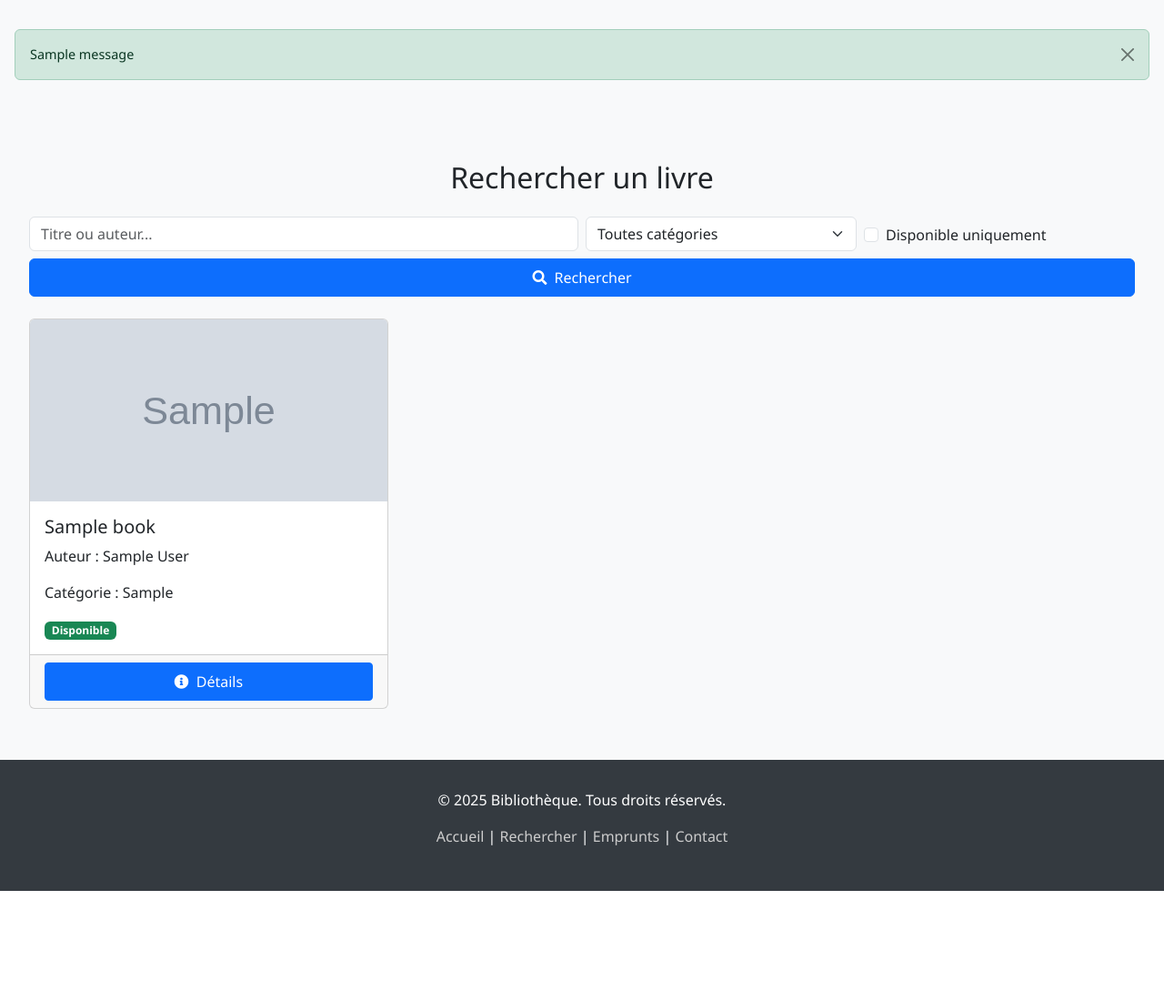
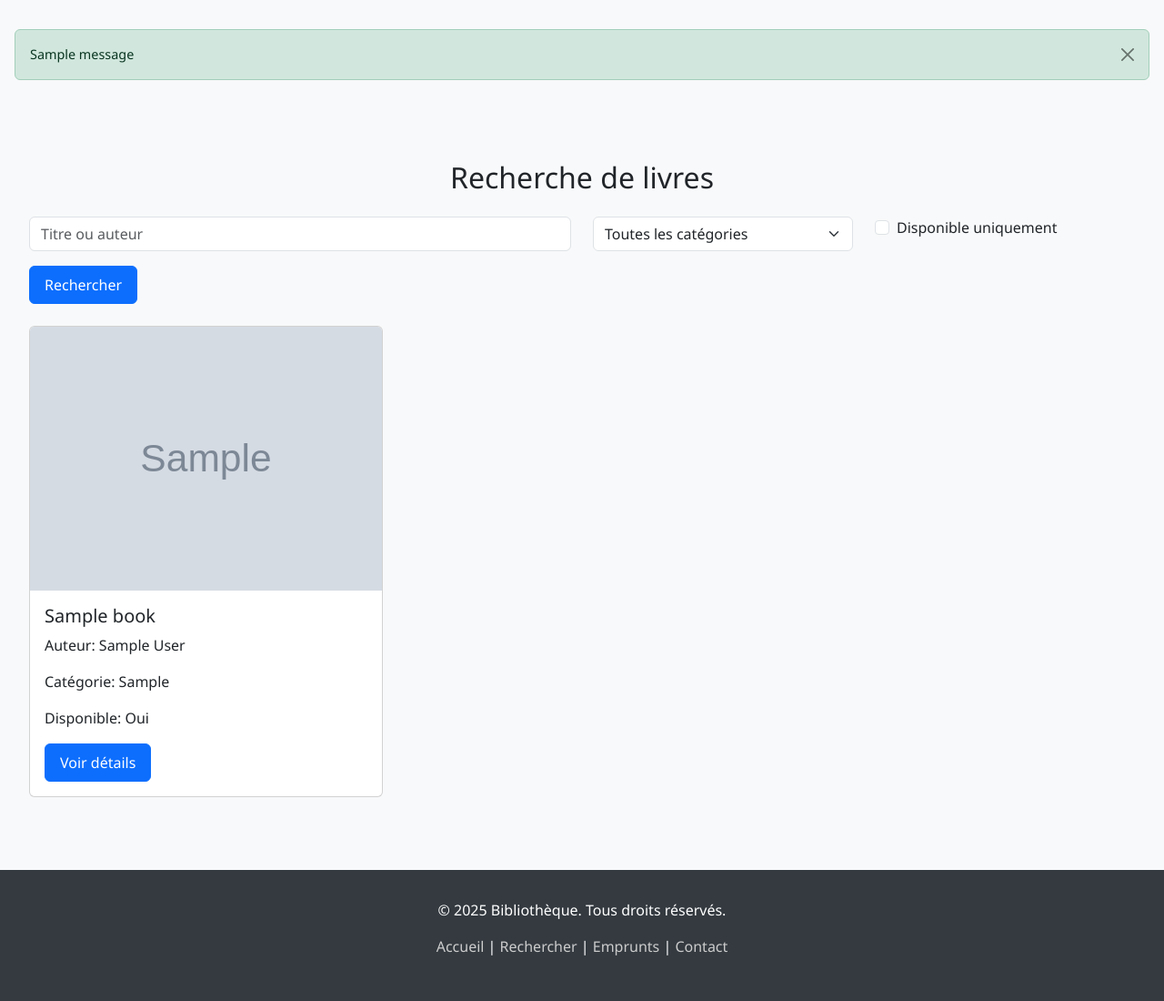
Before and after one commit to DanielEsso237/Projet-Bibliotheque, a Django app: page /books/search/ in a window 1280 px wide. Shown: the part 56-1156 px from the top of the page at 91% size. Before the commit the page ends 1035 px from the top, so only its background shows below. Run offline with Django 5.2, Linux system fonts and the light colour scheme; tables that the repository leaves empty hold one stand-in row (values such as "Sample post"); grey boxes marked "Sample" are stand-in pictures; one stand-in notice (Sample message) is shown; some libraries are stand-ins or nearby versions.

Commit message:
Fix NoReverseMatch by aligning book_detail URL and view

```diff
--- a/Projet-bibliotheque-user/books/models.py
+++ b/Projet-bibliotheque-user/books/models.py
@@ -1,4 +1,6 @@
 from django.db import models
+from users.models import CustomUser
+from django.utils import timezone
 
 class Book(models.Model):
     title = models.CharField(max_length=200)
@@ -21,3 +23,17 @@ class Book(models.Model):
     class Meta:
         managed = False
         db_table = 'books_book'
+
+
+class UserFavorite(models.Model):
+    user = models.ForeignKey(CustomUser, on_delete=models.CASCADE, related_name='favorites')
+    book = models.ForeignKey(Book, on_delete=models.CASCADE, related_name='favorited_by')
+    added_at = models.DateTimeField(auto_now_add=True)
+
+    class Meta:
+        managed = False
+        unique_together = ('user', 'book')  # Un utilisateur ne peut ajouter un livre en favori qu'une fois
+        db_table = 'books_user_favorite'
+
+    def __str__(self):
+        return f"{self.user.username} - {self.book.title}"
--- a/Projet-bibliotheque-user/books/templates/books/search.html
+++ b/Projet-bibliotheque-user/books/templates/books/search.html
@@ -1,63 +1,86 @@
-{% extends 'readers/base.html' %}
+{% extends "readers/base.html" %}
 {% load static %}
 {% block title %}Recherche de livres{% endblock %}
 {% block content %}
     <div class="container my-4">
-        <h2 class="text-center mb-4">Rechercher un livre</h2>
-
-        <!-- Barre de recherche et filtres -->
+        <h2 class="text-center mb-4">Recherche de livres</h2>
         <form method="get" class="mb-4">
-            <div class="row g-2">
-                <div class="col-12 col-md-6">
-                    <input type="text" name="q" value="{{ request.GET.q }}" class="form-control" placeholder="Titre ou auteur..." aria-label="Recherche">
+            <div class="row">
+                <div class="col-md-6 mb-3">
+                    <input type="text" name="q" class="form-control" placeholder="Titre ou auteur" value="{{ query }}">
                 </div>
-                <div class="col-6 col-md-3">
-                    <select name="category" class="form-select" aria-label="Catégorie">
-                        <option value="">Toutes catégories</option>
+                <div class="col-md-3 mb-3">
+                    <select name="category" class="form-select">
+                        <option value="">Toutes les catégories</option>
                         {% for category in categories %}
-                            <option value="{{ category }}" {% if request.GET.category == category %}selected{% endif %}>{{ category }}</option>
+                            <option value="{{ category }}" {% if category == request.GET.category %}selected{% endif %}>{{ category }}</option>
                         {% endfor %}
                     </select>
                 </div>
-                <div class="col-6 col-md-3">
-                    <div class="form-check mt-2">
+                <div class="col-md-3 mb-3">
+                    <div class="form-check">
                         <input type="checkbox" name="available" id="available" class="form-check-input" {% if request.GET.available %}checked{% endif %}>
                         <label for="available" class="form-check-label">Disponible uniquement</label>
                     </div>
                 </div>
             </div>
-            <button type="submit" class="btn btn-primary w-100 mt-2"><i class="fas fa-search me-1"></i> Rechercher</button>
+            <button type="submit" class="btn btn-primary">Rechercher</button>
         </form>
-
-        <!-- Liste des livres -->
-        {% if books %}
-            <div class="row row-cols-1 row-cols-md-3 g-3">
+        <div class="row">
             {% for book in books %}
-                    <div class="col">
+                <div class="col-md-4 mb-4">
                     <div class="card h-100">
                         {% if book.cover_image %}
-                                <img src="{{ book.cover_image.url }}" class="card-img-top" alt="{{ book.title }}" style="height: 200px; object-fit: cover;">
+                            <img src="{{ book.cover_image.url }}" class="card-img-top" alt="{{ book.title }}">
                         {% else %}
-                                <img src="{% static 'images/book-placeholder.png' %}" class="card-img-top" alt="Placeholder" style="height: 200px; object-fit: cover;">
+                            <img src="{% static 'images/default_book.jpg' %}" class="card-img-top" alt="Default cover">
                         {% endif %}
                         <div class="card-body">
                             <h5 class="card-title">{{ book.title }}</h5>
-                                <p class="card-text">Auteur : {{ book.author }}</p>
-                                <p class="card-text">Catégorie : {{ book.category|default:"Non spécifiée" }}</p>
-                                <p class="card-text">{% if book.is_available %}<span class="badge bg-success">Disponible</span>{% else %}<span class="badge bg-danger">Non disponible</span>{% endif %}</p>
-                            </div>
-                            <div class="card-footer text-center">
-                                {% if not book.is_physical and book.ebook_file %}
-                                    <a href="{{ book.ebook_file.url }}" class="btn btn-success btn-sm mb-2 w-100" target="_blank"><i class="fas fa-book-open me-1"></i> Lire PDF</a>
+                            <p class="card-text">Auteur: {{ book.author }}</p>
+                            <p class="card-text">Catégorie: {{ book.category }}</p>
+                            <p class="card-text">Disponible: {% if book.is_available %}Oui{% else %}Non{% endif %}</p>
+                            <a href="{% url 'books:book_detail' book.pk %}" class="btn btn-primary">Voir détails</a>
+                            {% if user.is_authenticated %}
+                                <button class="btn btn-link favorite-btn" data-book-id="{{ book.id }}" title="Ajouter aux favoris">
+                                    <i class="fas fa-star {% if book in user.favorites.all %}text-warning{% else %}text-muted{% endif %}"></i>
+                                </button>
                             {% endif %}
-                                <a href="{% url 'books:detail' book.id %}" class="btn btn-primary btn-sm w-100"><i class="fas fa-info-circle me-1"></i> Détails</a>
                         </div>
                     </div>
                 </div>
+            {% empty %}
+                <p class="text-center">Aucun livre trouvé.</p>
             {% endfor %}
         </div>
-        {% else %}
-            <p class="text-center">Aucun livre trouvé.</p>
+    </div>
+    {% if user.is_authenticated %}
+        <script src="{% static 'js/jquery.min.js' %}"></script>
+        <script>
+            $(document).ready(function() {
+                $('.favorite-btn').click(function() {
+                    const bookId = $(this).data('book-id');
+                    const icon = $(this).find('i');
+                    $.ajax({
+                        url: '{% url 'books:toggle_favorite' %}',
+                        method: 'POST',
+                        data: {
+                            book_id: bookId,
+                            csrfmiddlewaretoken: '{{ csrf_token }}'
+                        },
+                        success: function(response) {
+                            if (response.added) {
+                                icon.removeClass('text-muted').addClass('text-warning');
+                            } else {
+                                icon.removeClass('text-warning').addClass('text-muted');
+                            }
+                        },
+                        error: function() {
+                            alert('Erreur lors de la mise à jour des favoris.');
+                        }
+                    });
+                });
+            });
+        </script>
     {% endif %}
-    </div>
 {% endblock %}
--- a/Projet-bibliotheque-user/books/urls.py
+++ b/Projet-bibliotheque-user/books/urls.py
@@ -5,8 +5,9 @@ app_name = 'books'
 urlpatterns = [
     path('', views.dashboard_view, name='dashboard'),
     path('search/', views.search_view, name='search'),
-    path('detail/<int:pk>/', views.book_detail_view, name='detail'),
+    path('details/<int:pk>/', views.book_detail_view, name='book_detail'),
     path('new-arrivals/', views.new_arrivals_view, name='new_arrivals'),
     path('recommendations/', views.recommendations_view, name='recommendations'),
     path('favorites/', views.favorites_view, name='favorites'),
+    path('toggle-favorite/', views.toggle_favorite, name='toggle_favorite')
 ]
--- a/Projet-bibliotheque-user/books/views.py
+++ b/Projet-bibliotheque-user/books/views.py
@@ -1,15 +1,16 @@
 from django.shortcuts import render, get_object_or_404
 from django.db.models import Q, Count
-from .models import Book
+from .models import Book, UserFavorite
 from loans.models import Loan, History
 from django.contrib.auth.decorators import login_required
+from django.http import JsonResponse
+from django.views.decorators.http import require_POST
 
 @login_required
 def dashboard_view(request):
     loans_count = Loan.objects.filter(user=request.user, is_returned=False).count()
     notifications_count = 0
-    favorites_count = 0
-
+    favorites_count = UserFavorite.objects.filter(user=request.user).count()
     context = {
         'loans_count': loans_count,
         'notifications_count': notifications_count,
@@ -21,7 +22,6 @@ def search_view(request):
     query = request.GET.get('q', '')
     category = request.GET.get('category', '')
     available = request.GET.get('available', False)
-
     books = Book.objects.all()
     if query:
         books = books.filter(Q(title__icontains=query) | Q(author__icontains=query))
@@ -29,9 +29,7 @@ def search_view(request):
         books = books.filter(category=category)
     if available:
         books = books.filter(is_available=True)
-
     categories = Book.objects.values_list('category', flat=True).distinct()
-
     context = {
         'books': books,
         'categories': categories,
@@ -54,23 +52,17 @@ def new_arrivals_view(request):
 
 @login_required
 def recommendations_view(request):
-    # Récupérer les genres les plus empruntés
     genre_counts = (History.objects
                     .filter(user=request.user)
                     .values('genre')
                     .annotate(genre_count=Count('genre'))
                     .order_by('-genre_count'))
-
-    # Extraire les 3 genres principaux en Python
     top_genres = [item['genre'] for item in genre_counts[:3]]
-
-    # Suggérer des livres disponibles dans ces genres
     recommended_books = []
     if top_genres:
         recommended_books = (Book.objects
                             .filter(category__in=top_genres, is_available=True)
                             .order_by('-created_at')[:10])
-
     context = {
         'recommended_books': recommended_books,
         'message': 'Aucun livre recommandé pour le moment.' if not recommended_books else ''
@@ -79,4 +71,20 @@ def recommendations_view(request):
 
 @login_required
 def favorites_view(request):
-    return render(request, 'books/favorites.html', {'message': 'Page en cours de développement'})
+    favorite_books = Book.objects.filter(favorited_by__user=request.user)
+    context = {
+        'favorite_books': favorite_books,
+        'message': 'Aucun livre en favoris.' if not favorite_books else ''
+    }
+    return render(request, 'books/favorites.html', context)
+
+@require_POST
+@login_required
+def toggle_favorite(request):
+    book_id = request.POST.get('book_id')
+    book = get_object_or_404(Book, id=book_id)
+    favorite, created = UserFavorite.objects.get_or_create(user=request.user, book=book)
+    if not created:
+        favorite.delete()
+        return JsonResponse({'added': False})
+    return JsonResponse({'added': True})
--- a/Projet-bibliotheque-user/readers/templates/readers/base.html
+++ b/Projet-bibliotheque-user/readers/templates/readers/base.html
@@ -8,6 +8,7 @@
     <title>{% block title %}Bibliothèque - Utilisateur{% endblock %}</title>
     <link href="{% static 'css/bootstrap.min.css' %}" rel="stylesheet">
     <link href="{% static 'fontawesome/css/all.min.css' %}" rel="stylesheet">
+    <script src="https://code.jquery.com/jquery-3.6.0.min.js"></script>
     <style>
         body {
             background-color: #f8f9fa;
```
Also changed, not shown: Projet-bibliotheque-user/books/templates/books/book_detail.html (+48 -46 lines), Projet-bibliotheque-user/books/templates/books/favorites.html (+57 -3 lines), Projet-bibliotheque-user/loans/migrations/0004_history.py (added). Lines whose indentation alone changed are shown as unchanged.
